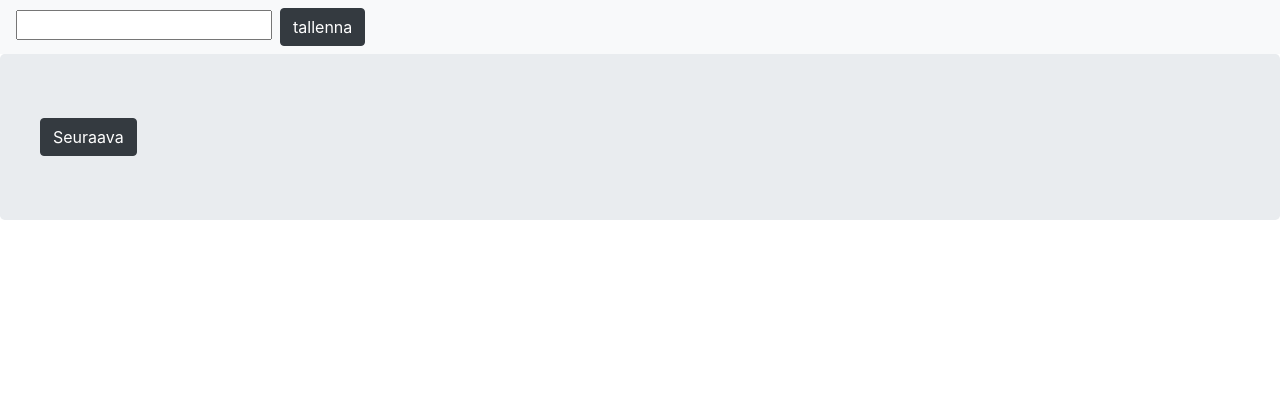
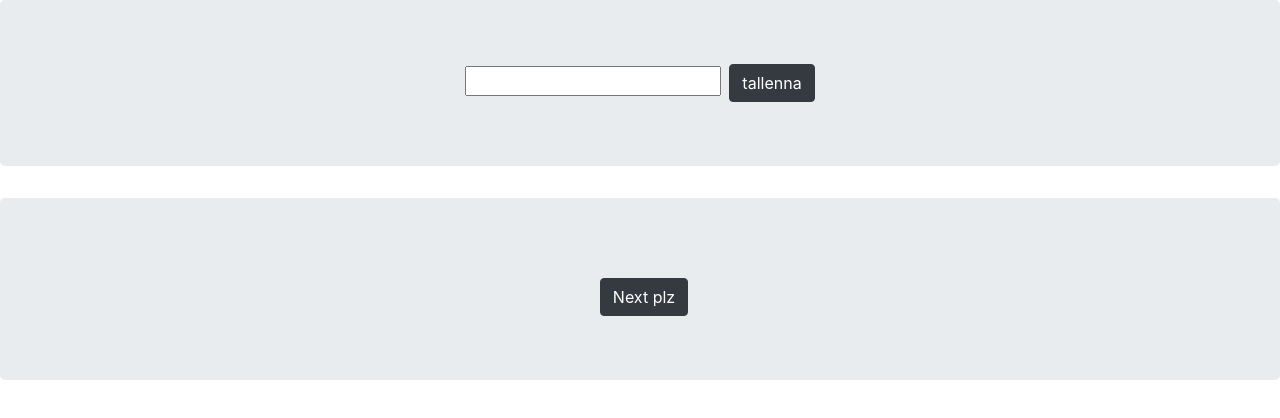
Before and after one commit to sonkkeli/juomapeli, a React (Create React App) app: page / in a window 1280 px wide. Shown: the top 418 px of the page. Built offline with nearby package versions, Linux system fonts and the light colour scheme.

Commit message:
uohobobo

```diff
--- a/src/App.js
+++ b/src/App.js
@@ -7,7 +7,18 @@ console.log(tasks)
 
 const App = () => {
   const [player,newPlayer] = useState([])
+  const [task, setTask] = useState([])
   const [playerFiel,newPlayerFiel] = useState("")
+
+  const handleNextTask = (event) => {
+    event.preventDefault()
+    setTask(randomTask)
+    console.log(task)
+  }
+
+  const randomTask = () => {
+    return tasks[Math.floor(Math.random() * tasks.length)]
+  }
 
   const addNewPlayer = (event) => {
     event.preventDefault()
@@ -23,8 +34,8 @@ const App = () => {
   }
 
   return (
-    <div >
-      <div className="navbar navbar-light bg-light">
+    <div className="text-center" >
+      <div className="jumbotron">
         <form onSubmit={addNewPlayer}>
           <input
             value={playerFiel}
@@ -36,7 +47,7 @@ const App = () => {
 
 
       <div className="jumbotron" >
-        <TaskGenerator tasks={tasks}/>
+        <TaskGenerator task={task} handleNextTask={handleNextTask}/>
       </div>
     </div>
   );
--- a/src/components/TaskGenerator.js
+++ b/src/components/TaskGenerator.js
@@ -1,15 +1,11 @@
 import React from 'react'
 
-const TaskGenerator = ({tasks}) => {
-    const randomTask = () => {
-        const newTask = tasks[Math.floor(Math.random() * tasks.length)]
-        console.log(newTask)
-    }
-
+const TaskGenerator = ({task, handleNextTask}) => {
 
     return (
         <div>
-            <button onClick={randomTask} className="btn-dark btn ml-2" >Seuraava</button>
+            <p className="display-4">{task.description}</p>
+            <button onClick={handleNextTask} className="btn-dark btn ml-2" >Next plz</button>
         </div>
     )
 
--- a/src/tasks.json
+++ b/src/tasks.json
@@ -2,11 +2,15 @@
 
 {
     "id" : 1,
-    "description" : "tähän joku hauska tehtävä"
+    "description" : "pieru"
 },
 {
     "id" : 2,
-    "description" : "tähän joku hauska tehtävä"
+    "description" : "perse"
+},
+{
+    "id" : 3,
+    "description" : "paska"
 }
 
 ]
```
